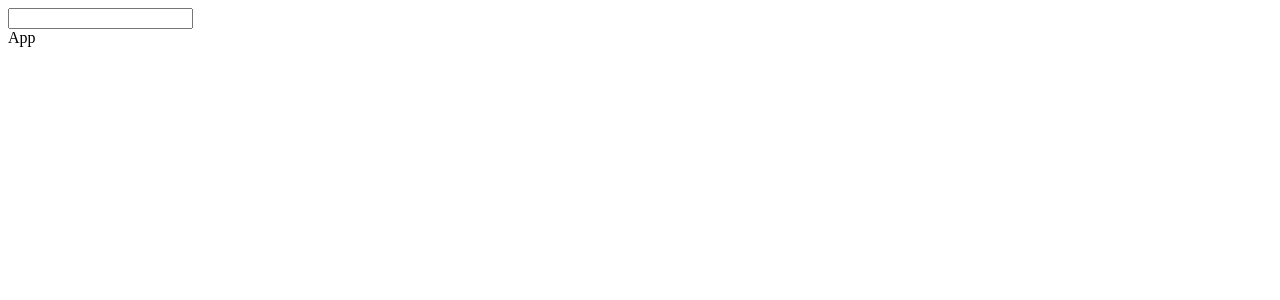
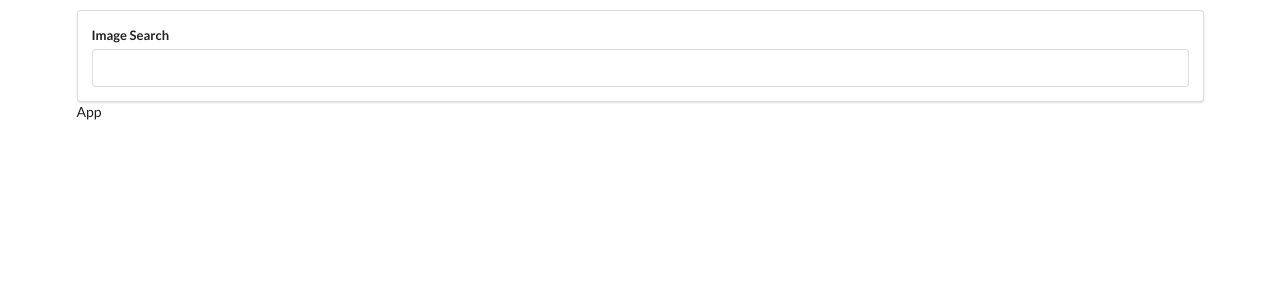
Before and after one commit to mehmetyagci/modern-react-with-redux-2019, a React (Create React App) app in the folder 05_pics/: page / in a window 1280 px wide. Shown: the top 300 px of the page. Built offline with nearby package versions, Linux system fonts and the light colour scheme.

Commit message:
79. Creating Event Handlers
79. Creating Event Handlers

```diff
--- a/05_pics/public/index.html
+++ b/05_pics/public/index.html
@@ -24,6 +24,10 @@
       work correctly both with client-side routing and a non-root public URL.
       Learn how to configure a non-root public URL by running `npm run build`.
     -->
+    <link
+      rel="stylesheet"
+      href="https://cdnjs.cloudflare.com/ajax/libs/semantic-ui/2.4.1/semantic.min.css"
+    />
     <title>React App</title>
   </head>
   <body>
--- a/05_pics/src/components/App.js
+++ b/05_pics/src/components/App.js
@@ -3,7 +3,7 @@
 
 const App = () => {
   return (
-    <div>
+    <div className="ui container" style={{marginTop: '10px'}}>
       <SearchBar />
       App
     </div>
--- a/05_pics/src/components/SearchBar.js
+++ b/05_pics/src/components/SearchBar.js
@@ -1,15 +1,22 @@
-import React, { Component } from 'react';
+import React, {Component} from 'react';
 
 class SearchBar extends Component {
-    render() {
-        return (
-            <div>
-               <form>
-                <input type="text" />
-               </form>
-            </div>
-        );
-    }
+  onInputChange (event) {
+    console.log (event.target.value);
+  }
+
+  render () {
+    return (
+      <div className="ui segment">
+        <form className="ui form">
+          <div className="field">
+            <label>Image Search</label>
+            <input type="text" onChange={this.onInputChange} />
+          </div>
+        </form>
+      </div>
+    );
+  }
 }
 
 export default SearchBar;
```
